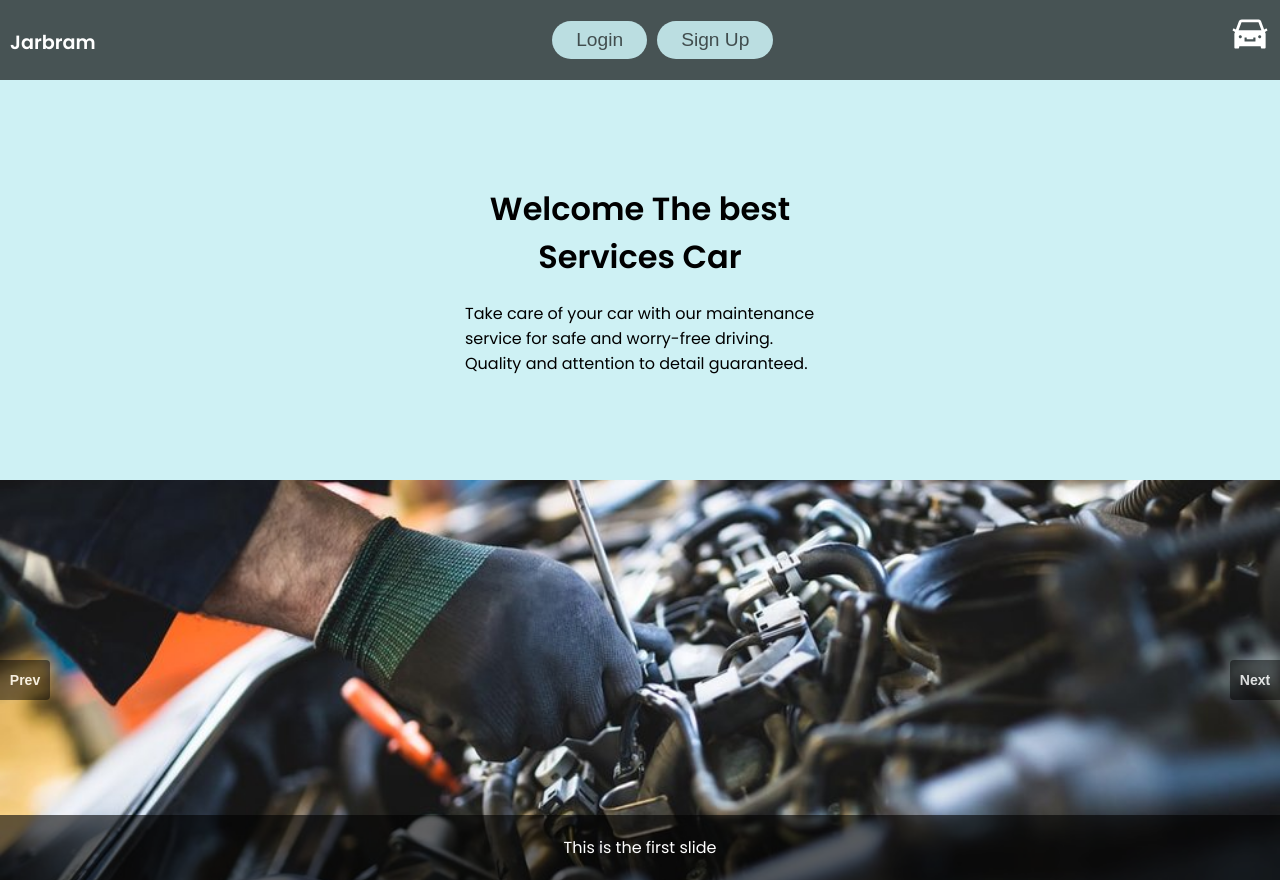
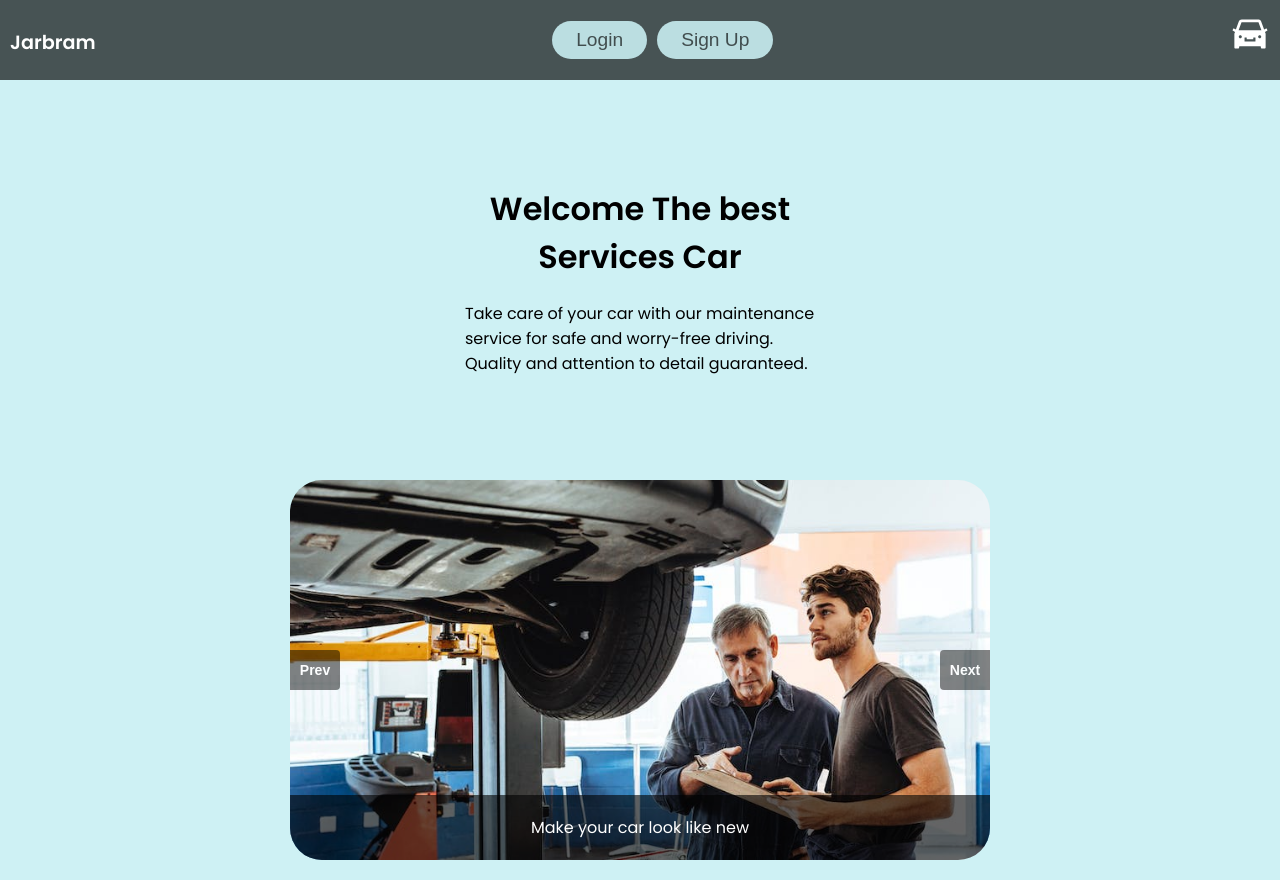
Before and after one commit to Jarbram/CarService, a React (Create React App) app in the folder client/: page / in a window 1280 px wide. Built offline with nearby package versions, Linux system fonts and the light colour scheme.

Commit message:
add the styles for the slider

```diff
--- a/client/src/components/slider/Slider.css
+++ b/client/src/components/slider/Slider.css
@@ -1,8 +1,9 @@
 .slider {
   position: relative;
-  width: 100%;
-  height: 400px;
+  width: 400px;
+  height: 380px;
   overflow: hidden;
+  border-radius: 2rem;
 }
 
 .slider-img {
@@ -61,3 +62,10 @@
 .slider-nav-next {
   border-radius: 4px 0 0 4px;
 }
+
+
+@media screen and (min-width: 630px) {
+  .slider {
+    width: 700px;
+  }
+}
--- a/client/src/components/slider/Slider.jsx
+++ b/client/src/components/slider/Slider.jsx
@@ -1,7 +1,5 @@
-import React, { useState } from 'react';
+import React, { useState, useEffect } from 'react';
 import './Slider.css';
-
-
 
 const Slider = () => {
   const [activeIndex, setActiveIndex] = useState(0);
@@ -10,17 +8,17 @@ const Slider = () => {
     {
       imgUrl: require(`../../assets/img1.jpg`),
       alt: 'Slide 1',
-      description: 'This is the first slide'
+      description: 'the best way to keep your car in good condition'
     },
     {
       imgUrl: require(`../../assets/img2.jpg`),
       alt: 'Slide 2',
-      description: 'This is the second slide'
+      description: 'Make your car look like new'
     },
     {
       imgUrl: require(`../../assets/img3.jpg`),
       alt: 'Slide 3',
-      description: 'This is the third slide'
+      description: 'Enjoy your ride'
     }
   ];
 
@@ -31,6 +29,14 @@ const Slider = () => {
   const handleNextClick = () => {
     setActiveIndex(activeIndex === slideItems.length - 1 ? 0 : activeIndex + 1);
   };
+
+  useEffect(() => {
+    const intervalId = setInterval(() => {
+      handleNextClick();
+    }, 3000);
+
+    return () => clearInterval(intervalId);
+  }, [activeIndex]);
 
   return (
     <div className="slider">
```
